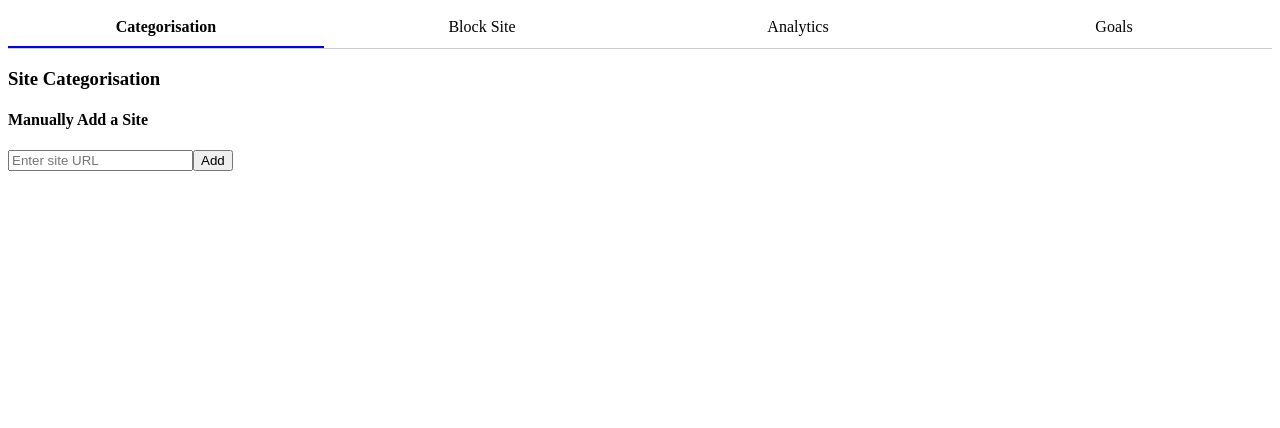
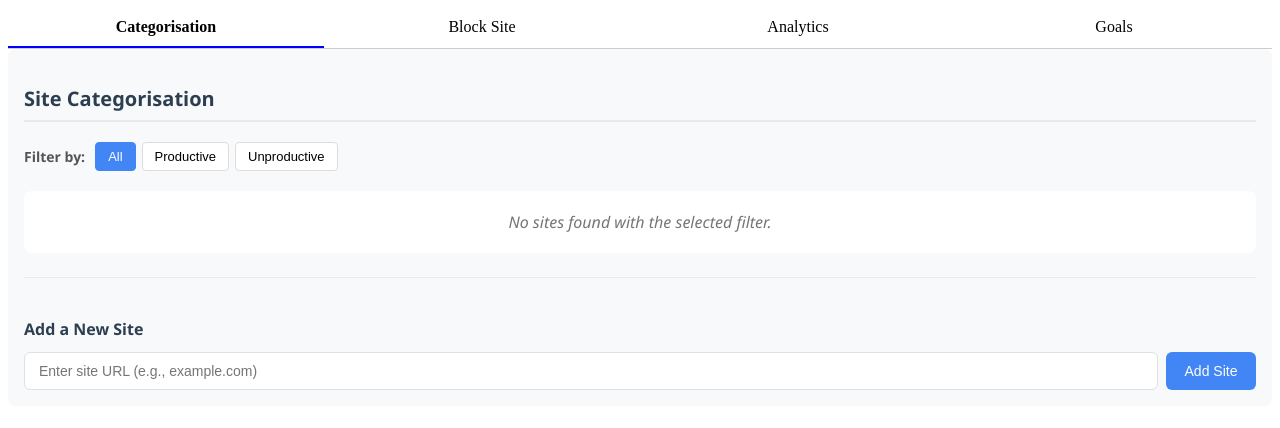
Before and after one commit to mohammed03p/webtime-pro, a Vue app: page / in a window 1280 px wide. Shown: the top 428 px of the page. Built offline with nearby package versions, Linux system fonts and the light colour scheme; the HTML template or start-up script is replaced by a standard one.

Commit message:
some styling changes

```diff
--- a/popup.html
+++ b/popup.html
@@ -3,7 +3,7 @@
 <head>
   <meta charset="UTF-8">
   <title>WebTime Pro</title>
-  <link rel="stylesheet" href="popup.css">
+
   <style>
     body {
       width: 320px;
@@ -16,6 +16,6 @@
 </head>
 <body>
   <div id="app"></div>
-  <script type="module" src="./dist/assets/main-QP19Nl-N.js"></script>
+  <script type="module" src="./dist/assets/main-D_gLNjuv.js"></script>
 </body>
 </html>
--- a/src/components/CategorisationTab.vue
+++ b/src/components/CategorisationTab.vue
@@ -1,26 +1,102 @@
 <template>
-  <div>
-    <h3>Site Categorisation</h3>
-    <ul>
-      <li v-for="site in sites" :key="site">
-        {{ site }} - {{ siteCategories[site] || 'Unclassified' }}
-        <button @click="setCategory(site, 'productive')">Productive</button>
-        <button @click="setCategory(site, 'unproductive')">Unproductive</button>
-        <button @click="removeSite(site)">Remove</button>
-      </li>
-    </ul>
-    <h4>Manually Add a Site</h4>
-    <input v-model="newSite" placeholder="Enter site URL" />
-    <button @click="addSite">Add</button>
+  <div class="categorisation-tab">
+    <h3 class="tab-title">Site Categorisation</h3>
+
+    <div class="filter-controls">
+      <div class="filter-label">Filter by:</div>
+      <div class="filter-buttons">
+        <button
+          @click="setFilter('all')"
+          :class="['filter-btn', { active: currentFilter === 'all' }]">
+          All
+        </button>
+        <button
+          @click="setFilter('productive')"
+          :class="['filter-btn', { active: currentFilter === 'productive' }]">
+          Productive
+        </button>
+        <button
+          @click="setFilter('unproductive')"
+          :class="['filter-btn', { active: currentFilter === 'unproductive' }]">
+          Unproductive
+        </button>
+      </div>
+    </div>
+
+    <div class="site-list">
+      <div
+        v-for="site in filteredSites"
+        :key="site"
+        class="site-card"
+      >
+        <div class="site-info">
+          <span class="site-name">{{ site }}</span>
+          <span v-if="siteCategories[site]"
+                :class="['category-badge', siteCategories[site]]">
+            - {{ siteCategories[site].toUpperCase() }}
+            <span v-if="siteCategories[site] === 'productive'" class="icon">✅</span>
+            <span v-else-if="siteCategories[site] === 'unproductive'" class="icon">❌</span>
+          </span>
+        </div>
+        <div class="site-actions">
+          <button
+            @click="setCategory(site, 'productive')"
+            :class="['btn', 'btn-productive', { active: siteCategories[site] === 'productive' }]">
+            Productive
+          </button>
+          <button
+            @click="setCategory(site, 'unproductive')"
+            :class="['btn', 'btn-unproductive', { active: siteCategories[site] === 'unproductive' }]">
+            Unproductive
+          </button>
+          <button @click="removeSite(site)" class="btn btn-remove">
+            ×
+          </button>
+        </div>
+      </div>
+
+      <div v-if="filteredSites.length === 0" class="no-sites-message">
+        No sites found with the selected filter.
+      </div>
+    </div>
+
+    <div class="add-site-section">
+      <h4 class="section-title">Add a New Site</h4>
+      <div class="input-group">
+        <input
+          v-model="newSite"
+          placeholder="Enter site URL (e.g., example.com)"
+          class="site-input"
+        />
+        <button @click="addSite" class="btn btn-add">Add Site</button>
+      </div>
+    </div>
   </div>
 </template>
 
 <script setup>
-import { ref, onMounted } from "vue";
+import { ref, computed, onMounted } from "vue";
 
 const sites = ref([]);
 const siteCategories = ref({});
 const newSite = ref("");
+const currentFilter = ref("all");
+
+// Computed property for filtered sites
+const filteredSites = computed(() => {
+  if (currentFilter.value === "all") {
+    return sites.value;
+  } else {
+    return sites.value.filter(site =>
+      siteCategories.value[site] === currentFilter.value
+    );
+  }
+});
+
+// Set the current filter
+const setFilter = (filter) => {
+  currentFilter.value = filter;
+};
 
 // Load from storage
 const loadSites = () => {
@@ -47,10 +123,15 @@ const addSite = () => {
   let url = newSite.value.trim();
   if (!url) return;
 
+  // Add http:// if no protocol is specified
+  if (!/^https?:\/\//i.test(url)) {
+    url = "http://" + url;
+  }
+
   try {
     url = new URL(url).hostname;
   } catch (e) {
-    alert("Invalid URL format.");
+    alert("Invalid URL format. Please enter a valid website address.");
     return;
   }
 
@@ -70,3 +151,272 @@ chrome.storage.onChanged.addListener((changes) => {
 
 onMounted(loadSites);
 </script>
+
+<style scoped>
+.categorisation-tab {
+  font-family: 'Segoe UI', Tahoma, Geneva, Verdana, sans-serif;
+  padding: 16px;
+  max-width: 100%;
+  color: #333;
+  background-color: #f8f9fa;
+  border-radius: 8px;
+}
+
+.tab-title {
+  font-size: 20px;
+  font-weight: 600;
+  margin-bottom: 20px;
+  color: #2c3e50;
+  padding-bottom: 8px;
+  border-bottom: 2px solid #eaeaea;
+}
+
+.filter-controls {
+  margin-bottom: 20px;
+  display: flex;
+  flex-wrap: wrap;
+  align-items: center;
+  gap: 10px;
+}
+
+.filter-label {
+  font-weight: 600;
+  font-size: 14px;
+  color: #555;
+}
+
+.filter-buttons {
+  display: flex;
+  gap: 6px;
+}
+
+.filter-btn {
+  padding: 6px 12px;
+  border: 1px solid #ddd;
+  background-color: white;
+  border-radius: 4px;
+  font-size: 13px;
+  cursor: pointer;
+  transition: all 0.2s;
+}
+
+.filter-btn:hover {
+  background-color: #f1f3f4;
+}
+
+.filter-btn.active {
+  background-color: #4285F4;
+  color: white;
+  border-color: #4285F4;
+}
+
+.section-title {
+  font-size: 16px;
+  margin: 24px 0 12px 0;
+  color: #2c3e50;
+}
+
+.site-list {
+  display: flex;
+  flex-direction: column;
+  gap: 12px;
+}
+
+.site-card {
+  background: white;
+  border-radius: 8px;
+  padding: 16px;
+  box-shadow: 0 2px 8px rgba(0, 0, 0, 0.08);
+  transition: all 0.2s ease;
+}
+
+.site-card:hover {
+  box-shadow: 0 4px 12px rgba(0, 0, 0, 0.12);
+  transform: translateY(-2px);
+}
+
+.site-info {
+  display: flex;
+  align-items: center;
+  margin-bottom: 12px;
+}
+
+.site-name {
+  font-weight: 600;
+  font-size: 15px;
+  word-break: break-word;
+  margin-right: 4px;
+}
+
+.category-badge {
+  display: inline-flex;
+  align-items: center;
+  padding: 4px 10px;
+  border-radius: 20px;
+  font-size: 12px;
+  font-weight: 600;
+  letter-spacing: 0.5px;
+  margin-left: 4px;
+}
+
+.category-badge.productive {
+  background-color: #4CAF50;
+  color: white;
+}
+
+.category-badge.unproductive {
+  background-color: #F44336;
+  color: white;
+}
+
+.category-badge.unclassified {
+  background-color: #9e9e9e;
+  color: white;
+}
+
+.icon {
+  margin-left: 4px;
+}
+
+.site-actions {
+  display: flex;
+  gap: 8px;
+  flex-wrap: wrap;
+}
+
+.btn {
+  border: none;
+  border-radius: 6px;
+  padding: 8px 14px;
+  font-size: 14px;
+  font-weight: 500;
+  cursor: pointer;
+  transition: all 0.2s;
+  display: inline-flex;
+  align-items: center;
+  justify-content: center;
+}
+
+.btn:hover {
+  transform: translateY(-2px);
+  box-shadow: 0 2px 5px rgba(0, 0, 0, 0.1);
+}
+
+.btn:active {
+  transform: translateY(0);
+}
+
+.btn-productive {
+  background-color: rgba(76, 175, 80, 0.15);
+  color: #2e7d32;
+  border: 1px solid rgba(76, 175, 80, 0.3);
+}
+
+.btn-productive:hover {
+  background-color: rgba(76, 175, 80, 0.25);
+}
+
+.btn-productive.active {
+  background-color: #4CAF50;
+  color: white;
+}
+
+.btn-unproductive {
+  background-color: rgba(244, 67, 54, 0.15);
+  color: #c62828;
+  border: 1px solid rgba(244, 67, 54, 0.3);
+}
+
+.btn-unproductive:hover {
+  background-color: rgba(244, 67, 54, 0.25);
+}
+
+.btn-unproductive.active {
+  background-color: #F44336;
+  color: white;
+}
+
+.btn-remove {
+  background-color: rgba(0, 0, 0, 0.05);
+  color: #616161;
+  width: 36px;
+  height: 36px;
+  padding: 0;
+  font-size: 20px;
+  line-height: 1;
+}
+
+.btn-remove:hover {
+  background-color: rgba(0, 0, 0, 0.1);
+  color: #212121;
+}
+
+.no-sites-message {
+  text-align: center;
+  padding: 20px;
+  background: white;
+  border-radius: 8px;
+  color: #757575;
+  font-style: italic;
+}
+
+.add-site-section {
+  margin-top: 24px;
+  padding-top: 16px;
+  border-top: 1px solid #eaeaea;
+}
+
+.input-group {
+  display: flex;
+  gap: 8px;
+}
+
+.site-input {
+  padding: 10px 14px;
+  border: 1px solid #e0e0e0;
+  border-radius: 6px;
+  font-size: 14px;
+  flex-grow: 1;
+  transition: all 0.2s;
+}
+
+.site-input:focus {
+  outline: none;
+  border-color: #4285F4;
+  box-shadow: 0 0 0 2px rgba(66, 133, 244, 0.2);
+}
+
+.btn-add {
+  background-color: #4285F4;
+  color: white;
+  min-width: 90px;
+}
+
+.btn-add:hover {
+  background-color: #2b6ed9;
+}
+
+@media (max-width: 480px) {
+  .input-group {
+    flex-direction: column;
+  }
+
+  .btn-add {
+    width: 100%;
+  }
+
+  .filter-controls {
+    flex-direction: column;
+    align-items: flex-start;
+  }
+
+  .filter-buttons {
+    width: 100%;
+  }
+
+  .filter-btn {
+    flex: 1;
+    text-align: center;
+  }
+}
+</style>
--- a/src/components/GoalsTab.vue
+++ b/src/components/GoalsTab.vue
@@ -87,16 +87,60 @@ watch(goals, updateCompletedCount, { deep: true });
 ul {
   list-style: none;
   padding: 0;
+  margin-bottom: 20px;
 }
+
 li {
   display: flex;
+  justify-content: space-between;
   align-items: center;
-  margin-bottom: 5px;
+  padding: 10px;
+  margin-bottom: 8px;
+  background-color: #f5f5f5;
+  border-radius: 6px;
+  border-left: 3px solid #ccc;
 }
-input[type="datetime-local"] {
-  margin-left: 10px;
+
+button {
+  border: none;
+  border-radius: 4px;
+  padding: 6px 12px;
+  font-size: 14px;
+  cursor: pointer;
+  transition: all 0.2s;
 }
-button {
-  margin-left: 10px;
+
+button:hover {
+  opacity: 0.85;
+  transform: translateY(-2px);
+}
+
+button[class*="Block"] {
+  background-color: #F44336;
+  color: white;
+}
+
+button[class*="Unblock"] {
+  background-color: #4CAF50;
+  color: white;
+}
+
+h2, h4 {
+  color: #333;
+  margin-top: 0;
+  margin-bottom: 16px;
+}
+
+input {
+  padding: 8px 12px;
+  border: 1px solid #ccc;
+  border-radius: 4px;
+  font-size: 14px;
+  margin-right: 8px;
+  width: calc(100% - 100px);
+}
+
+h4 {
+  margin-top: 24px;
 }
 </style>
```
